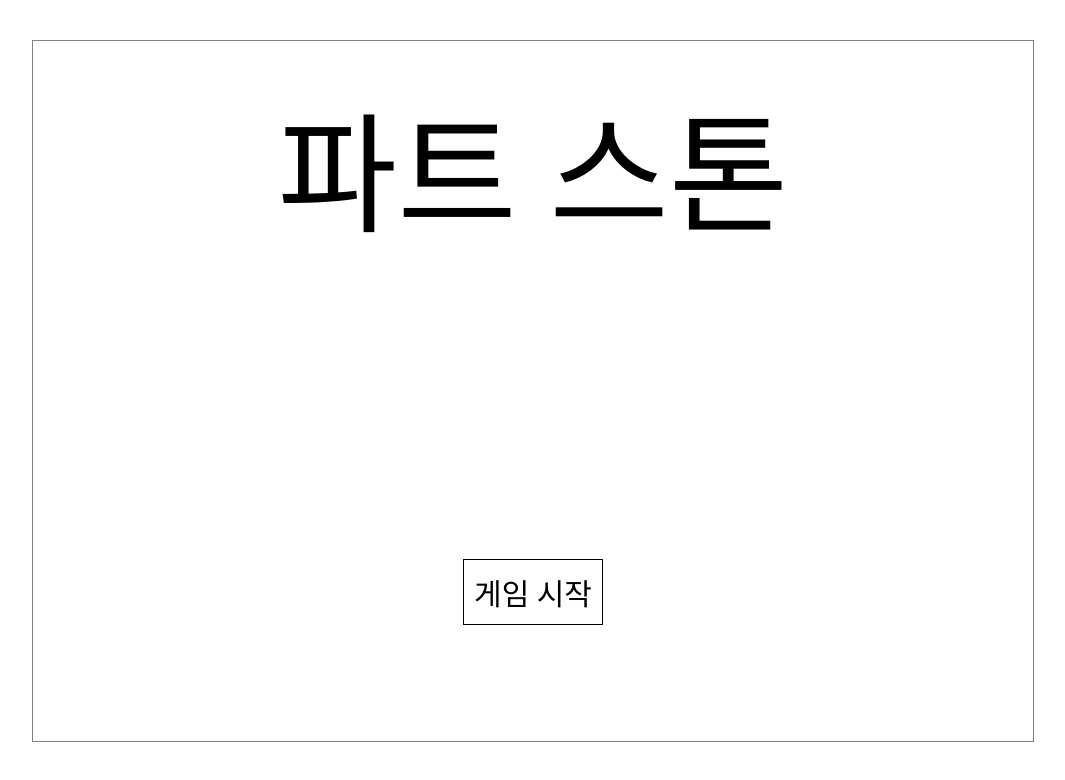
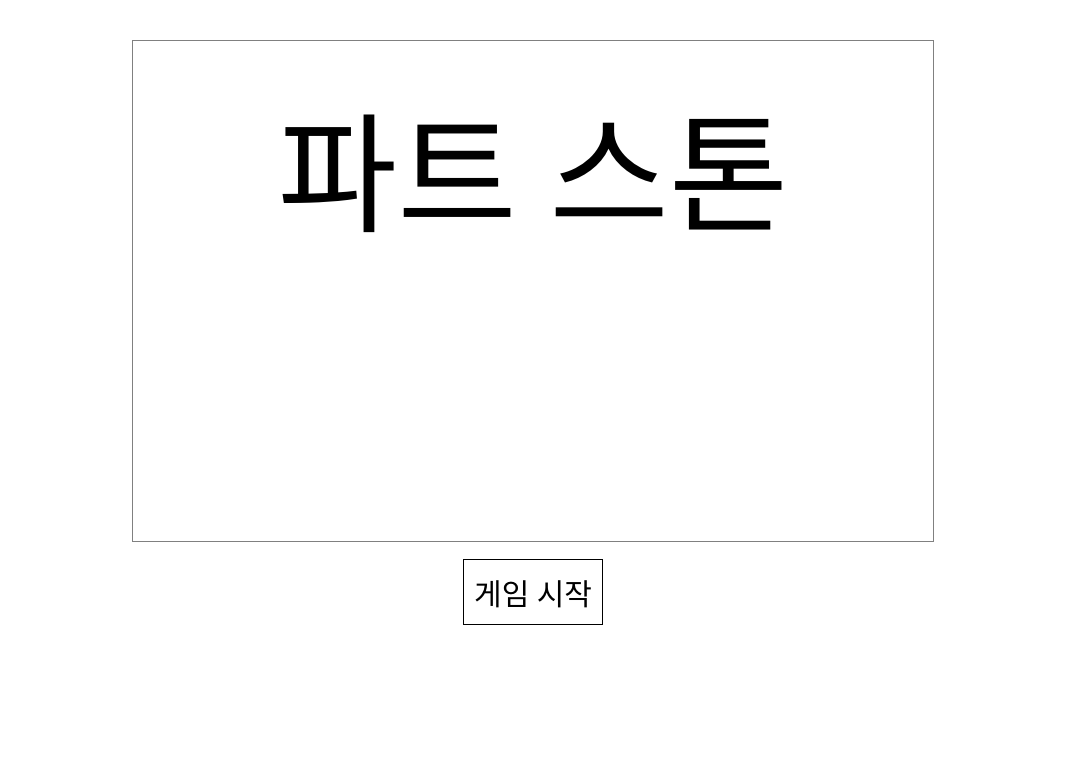
Before and after one commit to teamdeepco/partstone, a website: page html/index.html in a window 1280 px wide. Shown: the whole page, without its empty margins (107-1172 px from the left). Drawn offline with Linux system fonts and the light colour scheme.

Commit message:
Refactor: 전체 container 의 크기 변경

```diff
--- a/css/common.css
+++ b/css/common.css
@@ -5,8 +5,8 @@ body {
   margin: 0;
 }
 .container {
-  width: 1000px;
-  height: 700px;
+  width: 800px;
+  height: 500px;
   border: 1px solid gray;
   margin: auto;
   margin-top: 5vh;
```
